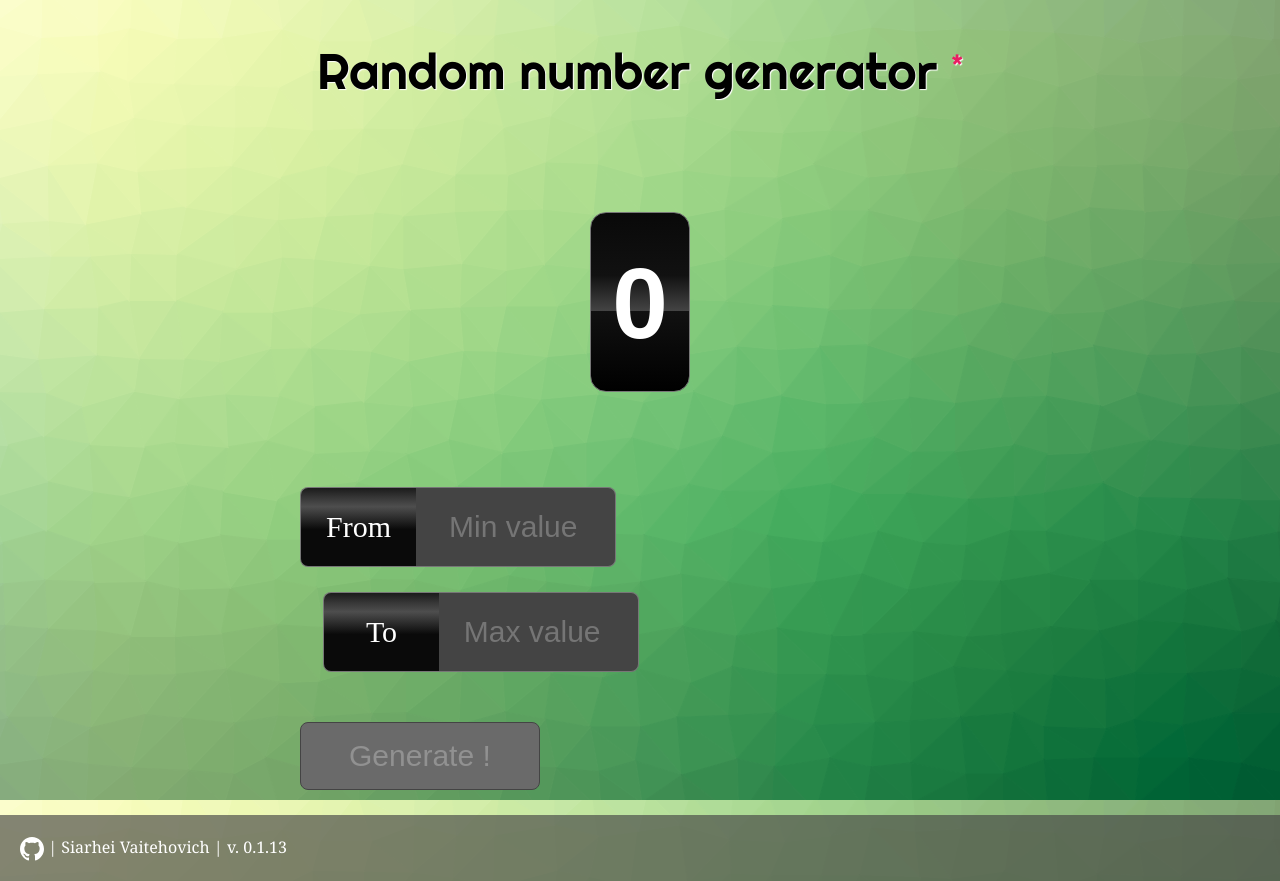
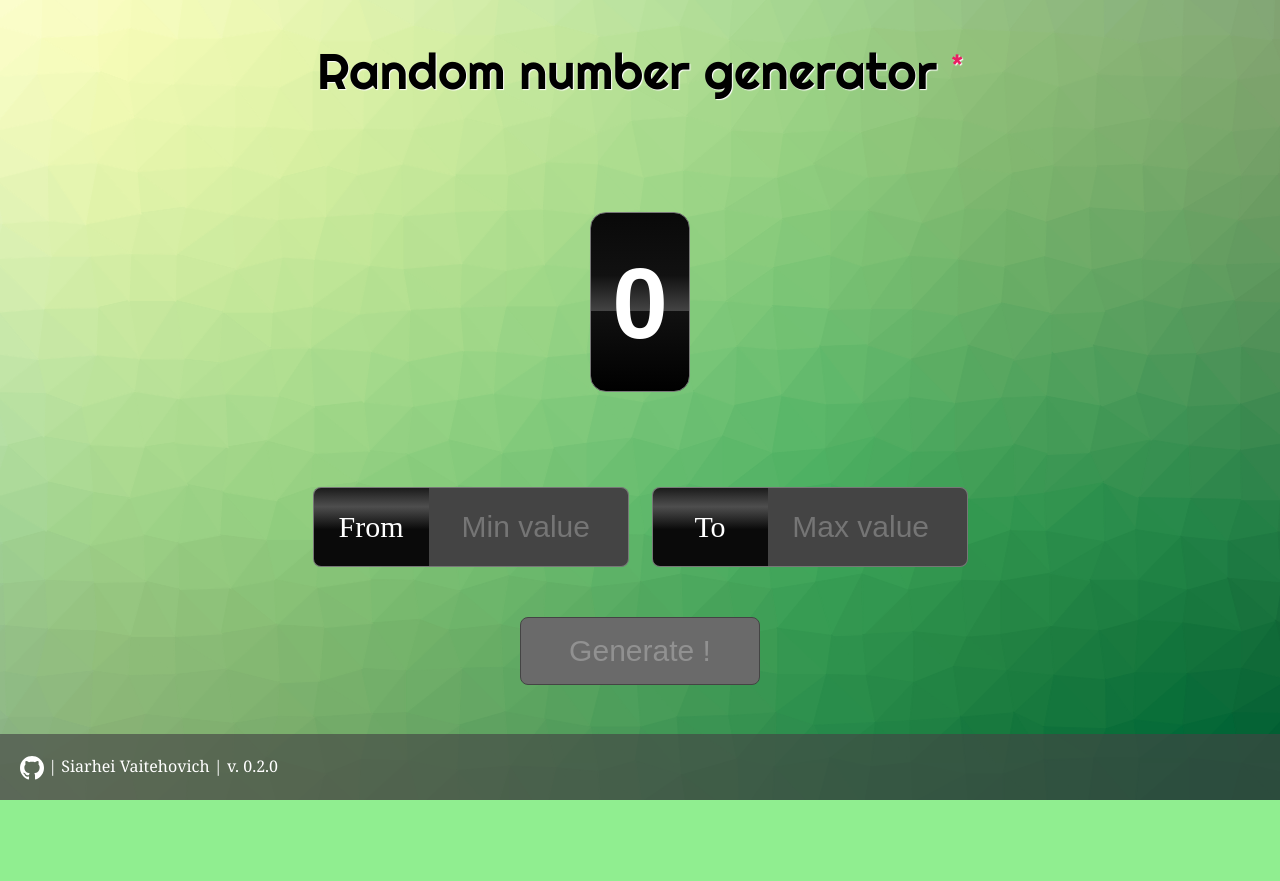
Before and after one commit to SW999/random-number, a React (Vite) app: page / in a window 1280 px wide. After the commit the page ends 800 px from the top, so only its background shows below. Built offline with nearby package versions, Linux system fonts and the light colour scheme.

Commit message:
Fix bugs

```diff
--- a/package.json
+++ b/package.json
@@ -6,7 +6,7 @@
     "type": "git",
     "url": "https://github.com/SW999/random-number"
   },
-  "version": "0.1.13",
+  "version": "0.2.0",
   "author": "Siarhei Vaitehovich",
   "keywords": [],
   "license": "MIT",
--- a/src/components/Input.tsx
+++ b/src/components/Input.tsx
@@ -14,7 +14,6 @@ type InputProps = {
   min: number;
   name?: string;
   placeholder?: string;
-  step?: number;
 };
 
 const Input: FunctionComponent<InputProps> = ({
@@ -24,38 +23,33 @@ const Input: FunctionComponent<InputProps> = ({
   min = 0,
   name = '',
   placeholder = 'Input value',
-  step = 1,
 }) => {
   const refInput = useRef<HTMLInputElement | null>(null);
   const [validationText, setValidationText] = useState('');
-  const debounceValidation = debounce((value: string) => {
-    let timeout;
-    const node = refInput?.current;
+  const validate = debounce((value: string) => {
+    const val = Number(value);
+    if (refInput?.current) {
+      refInput.current.value = value;
+    }
 
-    if (node && value !== '' && !isNaN(Number(value)) && Number(value) >= min) {
-      const val = ~~Number(value);
-      node.value = String(val);
-      clearTimeout(timeout);
+    if (value !== '' && !isNaN(val) && val >= min && Number.isInteger(val)) {
+      handleChange(val);
       setValidationText('');
-      handleChange(val);
     } else {
-      if (node) {
-        node.value = '';
-      }
-      setValidationText('Only positive integers are allowed');
-      handleChange('');
-      timeout = setTimeout(() => setValidationText(''), 4000);
+      setValidationText(
+        val >= min
+          ? 'Only positive integers are allowed'
+          : 'Should be more than start value'
+      );
     }
   }, 1000);
+
   const onChange = (e: ChangeEvent<HTMLInputElement>) =>
-    debounceValidation(e.target.value);
+    validate(e.target.value);
 
   useEffect(() => {
     const node = refInput?.current;
-    if (
-      (node && clear) ||
-      (node && node.value !== '' && min > Number(node.value) && !clear)
-    ) {
+    if (node && clear) {
       node.value = '';
     }
   }, [min, clear]);
@@ -66,19 +60,20 @@ const Input: FunctionComponent<InputProps> = ({
         {name}
       </label>
       <input
+        ref={refInput}
+        id={`${name}-${min}`}
         className="form-input"
-        disabled={disabled}
-        id={`${name}-${min}`}
         min={min}
         onChange={onChange}
         onKeyDown={checkNumbers}
         placeholder={placeholder}
-        ref={refInput}
         required
-        step={step}
         type="number"
+        disabled={disabled}
       />
-      <span className="validation-text">{validationText}</span>
+      {validationText && (
+        <span className="validation-text">{validationText}</span>
+      )}
     </div>
   );
 };
--- a/src/components/Slot.tsx
+++ b/src/components/Slot.tsx
@@ -14,7 +14,9 @@ const Slot: FunctionComponent<SlotProps> = ({ num, tick }) => {
   const radius = useRef<number>(0);
   const rotateSlot = useCallback(index => {
     const angle = -36 * index;
-    ref.current.style.transform = `translateZ(-${radius.current}px) rotateX(${angle}deg)`;
+    if (ref?.current) {
+      ref.current.style.transform = `translateZ(-${radius.current}px) rotateX(${angle}deg)`;
+    }
   }, []);
 
   useEffect(() => {
--- a/src/containers/FormContainer.tsx
+++ b/src/containers/FormContainer.tsx
@@ -17,17 +17,15 @@ const FormContainer: FunctionComponent<FormContainerTypes> = ({
   onGenerate,
   onSetMaxValue,
 }) => {
-  const [minValue, setMinValue] = useState<number>(1); // FIXME
-  const [isGenerate, setIsGenerate] = useState<boolean>(false); // FIXME
-  const [clear, setClear] = useState<boolean>(false); // FIXME
+  const [minValue, setMinValue] = useState<number>(1);
+  const [isGenerate, setIsGenerate] = useState<boolean>(false);
+  const [clear, setClear] = useState<boolean>(false);
   const [ready, setReadiness] = useState<ReadyObject>({
-    // FIXME
     min: '',
     max: '',
   });
 
-  const handleClear = (e: MouseEvent<HTMLButtonElement>) => {
-    e.preventDefault();
+  const handleClear = () => {
     setClear(true);
     setMinValue(1);
     setReadiness({
@@ -36,7 +34,6 @@ const FormContainer: FunctionComponent<FormContainerTypes> = ({
     });
     setIsGenerate(false);
     onClear();
-    setTimeout(() => setClear(false), 100);
   };
 
   const handleMinChange = (value: string | number) => {
@@ -46,14 +43,12 @@ const FormContainer: FunctionComponent<FormContainerTypes> = ({
     setReadiness({ max, min: val });
   };
 
-  const handleMaxChange = (value: string | number) =>
+  const handleMaxChange = (value: string | number) => {
     setReadiness({ ...ready, max: value });
+    onSetMaxValue(value);
+  };
 
-  const checkReadiness = () => {
-    onSetMaxValue(ready.max);
-
-    return ready.min !== '' && ready.max !== '' && !isGenerate;
-  };
+  const isFormReady = ready.min !== '' && ready.max !== '' && !isGenerate;
 
   const handleGenerate = (e: MouseEvent<HTMLButtonElement>) => {
     e.preventDefault();
@@ -64,7 +59,7 @@ const FormContainer: FunctionComponent<FormContainerTypes> = ({
 
   return (
     <>
-      <div className="container container-flex">
+      <div className="container container--flex container--flex-mobile">
         <Input
           name="From"
           placeholder="Min value"
@@ -82,12 +77,12 @@ const FormContainer: FunctionComponent<FormContainerTypes> = ({
           disabled={isGenerate}
         />
       </div>
-      <div className="container container-flex">
+      <div className="container container--flex">
         {!isGenerate && (
           <button
             onClick={handleGenerate}
-            disabled={!checkReadiness()}
-            title={checkReadiness() ? '' : 'Add limits first'}
+            disabled={!isFormReady}
+            title={isFormReady ? '' : 'Add limits first'}
           >
             Generate !
           </button>
--- a/src/containers/MainContainer.tsx
+++ b/src/containers/MainContainer.tsx
@@ -1,22 +1,14 @@
-import React, { FunctionComponent, lazy, useState, Suspense } from 'react';
+import React, { FunctionComponent, useState } from 'react';
 import FormContainer from './FormContainer';
 import Header from '../components/Header';
-const SlotsContainer = lazy(() => import('./SlotsContainer'));
-
-type MainContainerProps = {
-  title: string;
-  name: string;
-};
+import SlotsContainer from './SlotsContainer';
 
 type LimitsObj = {
   min: string | number;
   max: string | number;
 };
 
-const MainContainer: FunctionComponent<MainContainerProps> = ({
-  name,
-  title,
-}) => {
+const MainContainer: FunctionComponent = () => {
   const [amount, setAmount] = useState<number>(1);
   const [limits, setLimits] = useState<LimitsObj | null>(null);
   const valueToAmount = (value: string | number) => {
@@ -37,10 +29,8 @@ const MainContainer: FunctionComponent<MainContainerProps> = ({
 
   return (
     <div className="container">
-      <Header title={title} name={name} />
-      <Suspense fallback={<div className="loader spin-loader-margins" />}>
-        <SlotsContainer amount={amount} limits={limits} />
-      </Suspense>
+      <Header />
+      <SlotsContainer amount={amount} limits={limits} />
       <FormContainer
         onSetMaxValue={valueToAmount}
         onGenerate={doGenerate}
```
